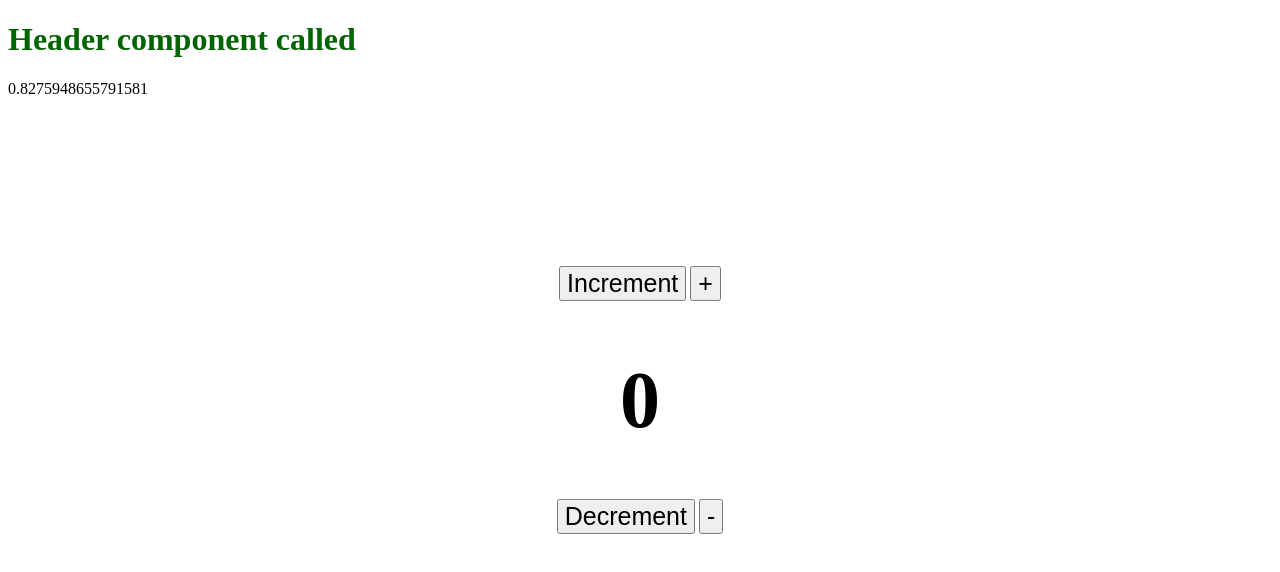
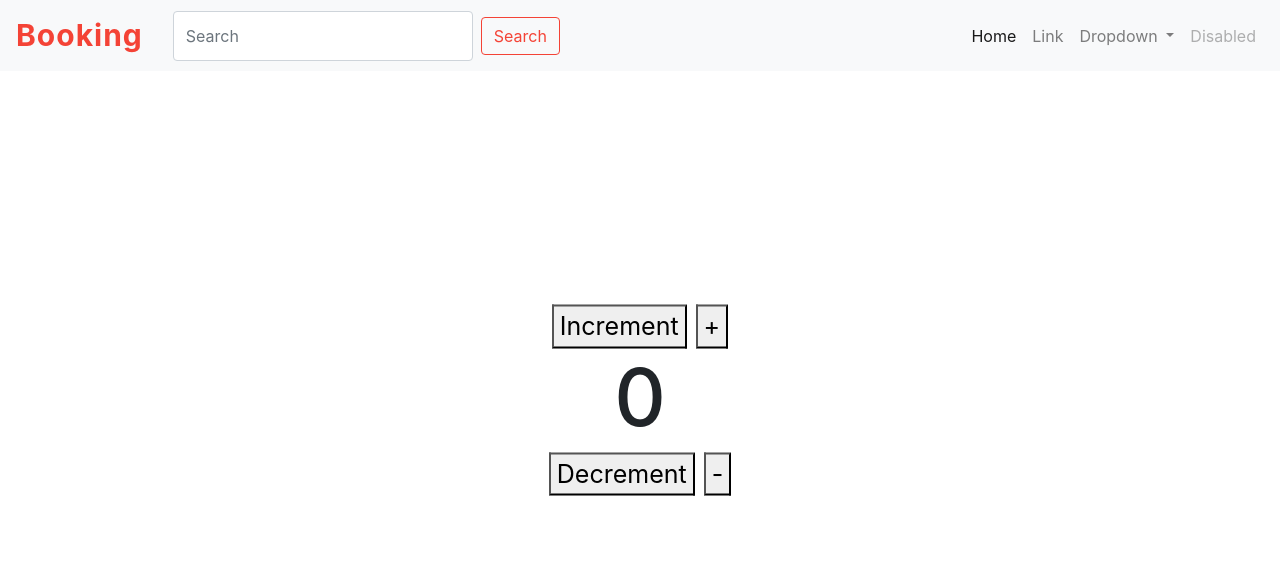
Before and after one commit to davidvera13/react-angular-node, an Angular app in the folder booking-angular/: page / in a window 1280 px wide. Shown: the top 572 px of the page. Built offline with nearby package versions, Linux system fonts and the light colour scheme.

Commit message:
front(learning): add bootstrap and enhance header

```diff
--- a/booking-angular/angular.json
+++ b/booking-angular/angular.json
@@ -34,6 +34,7 @@
               "src/assets"
             ],
             "styles": [
+              "node_modules/bootstrap/dist/css/bootstrap.min.css",
               "src/styles.scss"
             ],
             "scripts": []
--- a/booking-angular/package.json
+++ b/booking-angular/package.json
@@ -19,6 +19,7 @@
     "@angular/platform-browser": "~11.2.0",
     "@angular/platform-browser-dynamic": "~11.2.0",
     "@angular/router": "~11.2.0",
+    "bootstrap": "^4.4.1",
     "rxjs": "~6.6.0",
     "tslib": "^2.0.0",
     "zone.js": "~0.11.3"
--- a/booking-angular/src/app/app.component.html
+++ b/booking-angular/src/app/app.component.html
@@ -1,6 +1,8 @@
 <app-header></app-header>
 <div class="container">
-  <button (click)="onIncrement($event)">Increment</button>&nbsp;<button (click)="onUpdate(1)">+</button>
+  <button (click)="onIncrement($event)">Increment</button>&nbsp;
+  <button (click)="onUpdate(1)">+</button>
   <h1>{{counter}}</h1>
-  <button (click)="onDecrement($event)">Decrement</button>&nbsp;<button (click)="onUpdate(-1)">-</button>
+  <button (click)="onDecrement($event)">Decrement</button>&nbsp;
+  <button (click)="onUpdate(-1)">-</button>
 </div>
--- a/booking-angular/src/app/components/header/header.component.html
+++ b/booking-angular/src/app/components/header/header.component.html
@@ -1,2 +1,36 @@
-<h1>{{ welcomeHeder }}</h1>
-<p> {{ randNumber }}</p>
+<nav class="navbar navbar-expand-lg navbar-light bg-light">
+  <a class="navbar-brand" href="#">Booking</a>
+  <button class="navbar-toggler" type="button" data-toggle="collapse" data-target="#navbarSupportedContent" aria-controls="navbarSupportedContent" aria-expanded="false" aria-label="Toggle navigation">
+    <span class="navbar-toggler-icon"></span>
+  </button>
+  <div class="collapse navbar-collapse" id="navbarSupportedContent">
+    <form class="form-inline my-2 my-lg-0 mr-auto">
+      <input class="form-control mr-sm-2 bwm-search" type="search" placeholder="Search" aria-label="Search">
+      <button
+        class="btn btn-outline-success my-2 my-sm-0 bwm-btn-main"
+        type="submit">Search</button>
+    </form>
+    <ul class="navbar-nav">
+      <li class="nav-item active">
+        <a class="nav-link" href="#">Home <span class="sr-only">(current)</span></a>
+      </li>
+      <li class="nav-item">
+        <a class="nav-link" href="#">Link</a>
+      </li>
+      <li class="nav-item dropdown">
+        <a class="nav-link dropdown-toggle" href="#" id="navbarDropdown" role="button" data-toggle="dropdown" aria-haspopup="true" aria-expanded="false">
+          Dropdown
+        </a>
+        <div class="dropdown-menu" aria-labelledby="navbarDropdown">
+          <a class="dropdown-item" href="#">Action</a>
+          <a class="dropdown-item" href="#">Another action</a>
+          <div class="dropdown-divider"></div>
+          <a class="dropdown-item" href="#">Something else here</a>
+        </div>
+      </li>
+      <li class="nav-item">
+        <a class="nav-link disabled" href="#" tabindex="-1" aria-disabled="true">Disabled</a>
+      </li>
+    </ul>
+  </div>
+</nav>
--- a/booking-angular/src/app/components/header/header.component.scss
+++ b/booking-angular/src/app/components/header/header.component.scss
@@ -1,3 +1,30 @@
-h1 {
-  color: darkgreen;
-}
+.navbar {
+    .navbar-brand {
+      font-size: 30px;
+      margin-right: 30px;
+      letter-spacing: 1px;
+      color: #F44336;
+      font-weight: bold;
+    }
+
+    .bwm-search {
+      height: 50px;
+      width: 300px;
+    }
+
+    .nav-item {
+      font-size: 16px;
+    }
+
+    .bwm-btn-main {
+      border-color: #F44336;
+      color: #F44336;
+
+      &:hover, &:focus, &:active {
+        background-color: #F44336;;
+        border-color: #F44336;
+        color: white;
+        box-shadow: none;
+      }
+    }
+  }
--- a/booking-angular/src/app/components/header/header.component.ts
+++ b/booking-angular/src/app/components/header/header.component.ts
@@ -6,9 +6,6 @@
   styleUrls: ['./header.component.scss']
 })
 export class HeaderComponent implements OnInit {
-  welcomeHeder = 'Header component called';
-  randNumber = Math.random();
-
   constructor() { }
 
   ngOnInit(): void {
```
Also changed, not shown: 1 other file (tests, documents, lock files or other folders).
